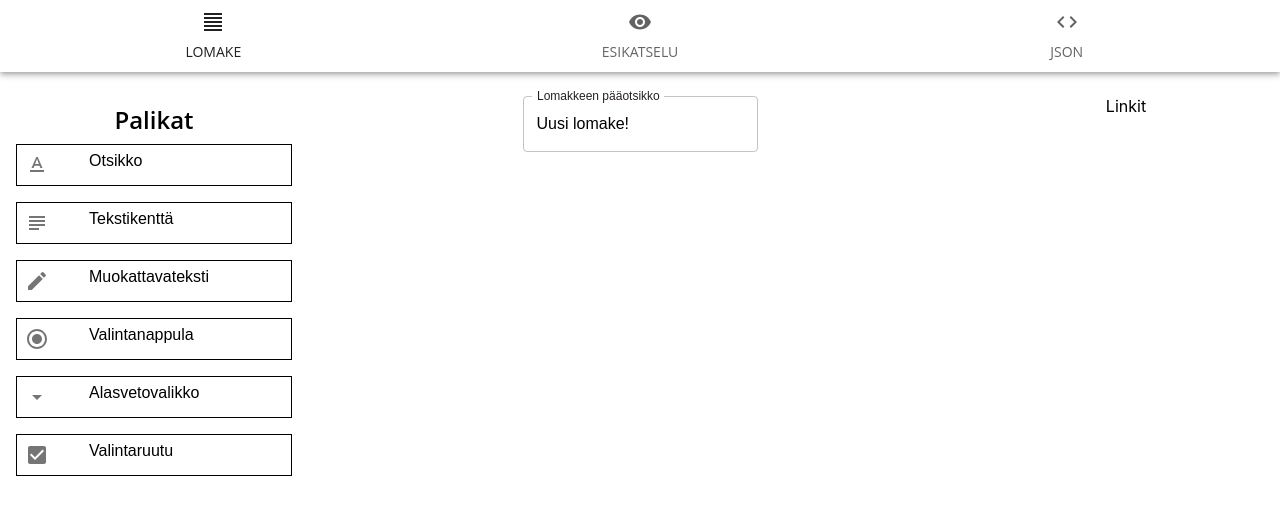
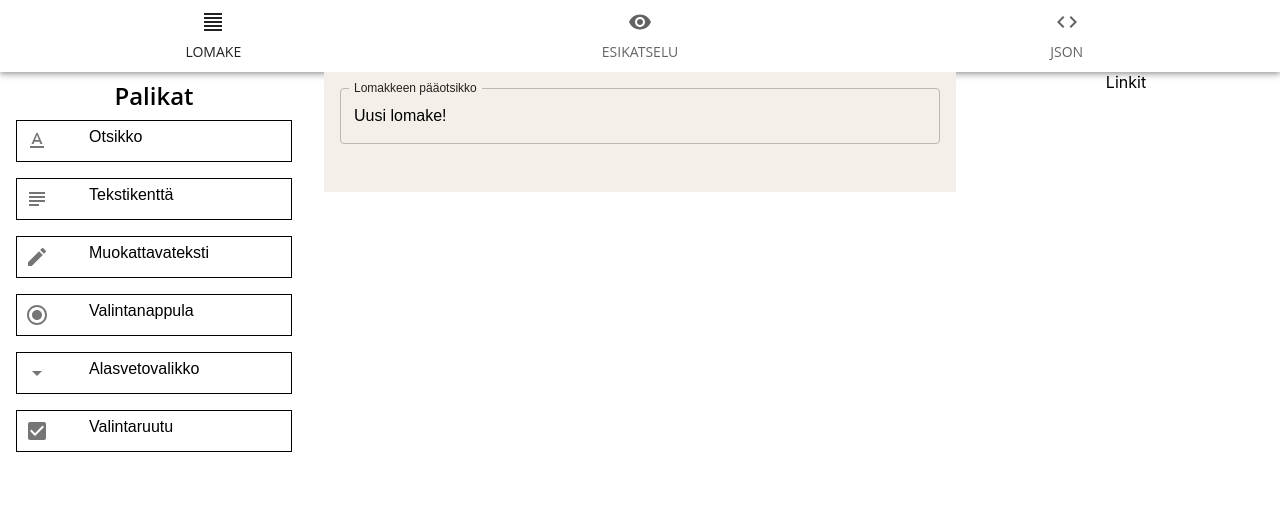
Before and after one commit to EVP1989/metaform-builder, a React (Create React App) app in the folder metaform-builder/: page / in a window 1280 px wide. Shown: the top 514 px of the page. Built offline with nearby package versions, Linux system fonts and the light colour scheme.

Commit message:
Minor styling and changes

```diff
--- a/metaform-builder/src/components/FormComponents.tsx
+++ b/metaform-builder/src/components/FormComponents.tsx
@@ -5,7 +5,7 @@ import "react-quill/dist/quill.core.css";
 import "react-quill/dist/quill.snow.css";
 import "react-quill/dist/quill.bubble.css";
 //Material-UI
-import { Checkbox, createStyles, FormControl, InputLabel, List, ListItem, ListItemText, ListSubheader, makeStyles, MenuItem, Radio, Select, TextField, Theme, Typography } from '@material-ui/core';
+import { Checkbox, createStyles, FormControl, InputLabel, List, ListItem, ListItemText, makeStyles, MenuItem, Radio, Select, TextField, Theme, Typography } from '@material-ui/core';
 import Grid from '@material-ui/core/Grid';
 import { Delete } from '@material-ui/icons';
 
@@ -20,10 +20,14 @@ const useStyles = makeStyles((theme: Theme) =>
     },
     components: {
       backgroundColor: theme.palette.background.default,
-
     },
     icon: {
       margin: theme.spacing(1, 2, 1),
+    },
+    gridItem: {
+      padding: theme.spacing(2),
+      textAlign: 'center',
+      backgroundColor: theme.palette.background.paper
     },
   }),
 );
@@ -213,16 +217,14 @@ const FormComponents : React.FC<any> = (props : Props) => {
     }
   }
 
-
-
-  //TODO: Use methods to return needed elements
+  //TODO: Quill elements acting weird when drag&drop, resolve.
   return (
   <>
-  <Grid item md={12}>
+  <Grid item md={12} className={classes.gridItem}>
     <Typography variant="h3" >
-      <TextField label="Lomakkeen pääotsikko" variant="outlined" value={props.metaFormJson.title} onChange={(input) => handleFormHeaderChange(input) }/>
+      <TextField fullWidth label="Lomakkeen pääotsikko" variant="outlined"  value={props.metaFormJson.title} onChange={(input) => handleFormHeaderChange(input) }/>
     </Typography>
-    <List className={classes.root}>
+    <List className={classes.gridItem}>
         {props.metaFormJson.sections[0].fields.map((item : any, index : number) => (
         <ListItem
           onDragStart={(e) => handleDragStart(e, index)}
@@ -231,7 +233,7 @@ const FormComponents : React.FC<any> = (props : Props) => {
           key={index} draggable
           className={classes.components}
           >
-          <ListItemText >
+          <ListItemText>
             <Delete color="primary" onClick={(e) => deleteFormComponent(index)}/>
               {item.type === "html" ?
               <ReactQuill value={item.html} modules={modules} formats={formats} onChange={(input) => handleHtmlChange(input, index) }/>
--- a/metaform-builder/src/components/JsonPreview.tsx
+++ b/metaform-builder/src/components/JsonPreview.tsx
@@ -1,8 +1,23 @@
 import React, { useState } from 'react';
 import MetaformTypes from '../types/metaForm';
 //Material-UI
-import { Box, Typography } from '@material-ui/core';
+import { Box, createStyles, makeStyles, Theme, Typography } from '@material-ui/core';
 import Grid from '@material-ui/core/Grid';
+
+//Styles
+const useStyles = makeStyles((theme: Theme) =>
+  createStyles({
+    grid: {
+        paddingTop: theme.spacing(0),
+        textAlign: 'center',
+    },
+    gridItem: {
+        textAlign: 'left',
+        padding: theme.spacing(2),
+        backgroundColor: theme.palette.background.paper
+    },
+  }),
+);
 
 interface Props {
     json : MetaformTypes
@@ -15,11 +30,13 @@ interface Props {
  */
 const Preview : React.FC<any> = (props : Props) => {
 
+    const classes = useStyles();
+
     const [metaformJson] = useState<MetaformTypes>(props.metaFormJson)
 
   return (
   <>
-  <Grid container >
+  <Grid container className={classes.grid}>
     <Grid item md={12}>
         <Typography variant="h4" >
             Jsonin esikatselu
@@ -28,9 +45,9 @@ const Preview : React.FC<any> = (props : Props) => {
     <Grid item md={3} >
 
     </Grid>
-    <Grid item md={6}>
+    <Grid item md={6} className={classes.gridItem}>
         <Box>
-            <pre style={{backgroundColor: '#eee'}}>
+            <pre>
                 <h2>Metaform</h2>
                 <code>
                     {JSON.stringify(metaformJson, null, 2)}
--- a/metaform-builder/src/components/ListOfComponents.tsx
+++ b/metaform-builder/src/components/ListOfComponents.tsx
@@ -29,11 +29,11 @@ const useStyles = makeStyles((theme: Theme) =>
       margin: theme.spacing(1, 1, 1),
     },
     grid: {
-      paddingTop: theme.spacing(3),
+      paddingTop: theme.spacing(0),
       textAlign: 'center',
     },
     gridItem: {
-      padding: theme.spacing(2),
+      padding: theme.spacing(1),
     },
   }),
 );
@@ -76,59 +76,59 @@ const ListOfComponents : React.FC<any> = (props : Props) => {
 
     /**
      * Returns icon based on rendered addable form component
-     * @param title
+     * @param type
      */
-    const renderIcon = (title : any) => {
+    const renderIcon = (type : any, html? : string | null) => {
 
-      if (title === "Osionpohja"){
+      if (type === "test"){
 
         return <ListItemIcon className={classes.icon}>
                 <WebAssetIcon />
               </ListItemIcon>
       }
-      if(title === "Otsikko"){
+      if(type === "html" && html === "<h1>Väliotsikko</h1>"){
 
         return <ListItemIcon className={classes.icon}>
                 <TextFormatIcon/>
               </ListItemIcon>
       }
-      if (title === "Tekstikenttä"){
+      if (type === "html" && html === "<p>Tekstikenttä</p>"){
 
         return <ListItemIcon className={classes.icon}>
                 <SubjectIcon />
               </ListItemIcon>
       }
-      if (title === "Valintanappula"){
+      if (type === "radio"){
 
         return <ListItemIcon className={classes.icon}>
                 <RadioButtonCheckedIcon />
               </ListItemIcon>
       }
-      if (title === "Muokattavateksti"){
+      if (type === "text"){
 
         return <ListItemIcon className={classes.icon}>
                 <CreateIcon />
               </ListItemIcon>
       }
-      if (title === "Ehdollinenkenttä"){
+      if (type === "test"){
 
         return <ListItemIcon className={classes.icon}>
                 <LinkIcon />
               </ListItemIcon>
       }
-      if (title === "Alasvetovalikko"){
+      if (type === "select"){
 
         return <ListItemIcon className={classes.icon}>
                 <ArrowDropDownIcon />
               </ListItemIcon>
       }
-      if (title === "Valintaruutu"){
+      if (type === "checklist"){
 
         return <ListItemIcon className={classes.icon}>
                 <CheckBoxIcon />
               </ListItemIcon>
       }
-      if (title === "Ehdollinenkenttä"){
+      if (type === "boolean"){
 
         return <ListItemIcon className={classes.icon}>
                 <ImageIcon />
@@ -151,7 +151,7 @@ const ListOfComponents : React.FC<any> = (props : Props) => {
             onClick={(e) => addFormComponentToList(component, index)}
             >
             <Box border={1} display="flex" alignItems="flex-start" width={4/4} pr={3}>
-              { renderIcon(component.title) }
+              { renderIcon(component.type, component.html) }
               <ListItemText >
                 <Typography >
                   {component.title}
```
